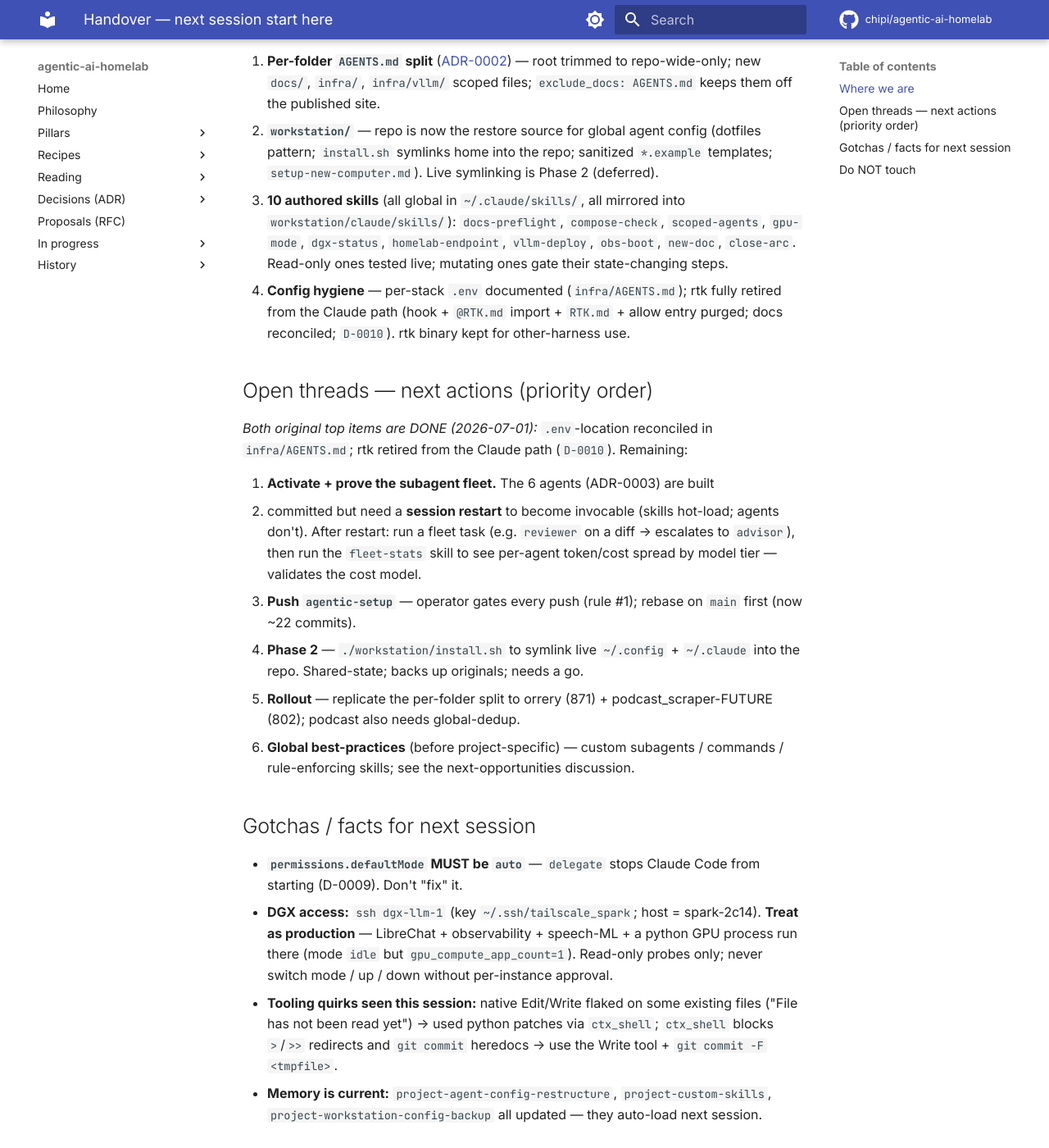
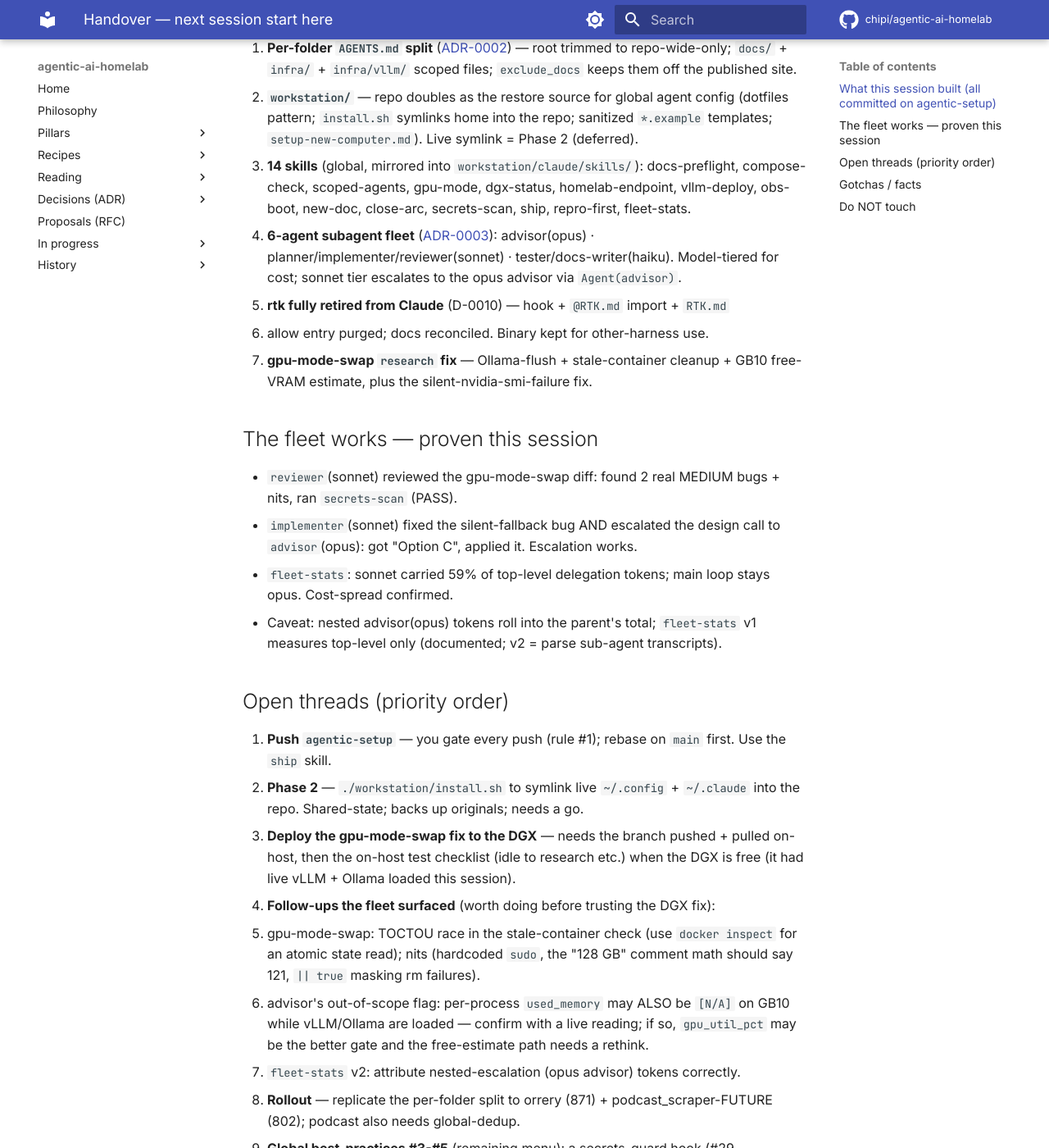
Before and after one commit to chipi/agentic-ai-homelab, an MkDocs documentation site: the page built from docs/wip/HANDOVER.md, in a window 1280 px wide and 1400 px high, scrolled down 301 px. Shown: the whole window at 82% size. Built offline with MkDocs 1.6.1 and Material for MkDocs 9.7.7, drawn with Linux system fonts in a browser that asks for light colours; comment, search, counter and statistics services are not loaded; some of the changed text lies outside the part shown.

Commit message:
docs(wip): session-end handover — fleet built + proven, follow-ups logged
Co-Authored-By: Claude Opus 4.8 (1M context) <noreply@anthropic.com>

```diff
--- a/docs/wip/HANDOVER.md
+++ b/docs/wip/HANDOVER.md
@@ -1,68 +1,79 @@
 # Handover — next session start here
 
-**Written:** 2026-07-01 · **Branch:** `agentic-setup` (15 commits, **NOT pushed**,
-not merged to `main`). Full arc: [`../history/0004-agent-config-and-skills.md`](../history/0004-agent-config-and-skills.md).
+**Updated:** 2026-07-01 (session end) · **Branch:** `agentic-setup` (**NOT pushed**,
+not merged to `main` — run `git log --oneline main..HEAD` for the full list). Full
+arc: [`../history/0004-agent-config-and-skills.md`](../history/0004-agent-config-and-skills.md).
 
-## Where we are
-
-Three connected pieces landed this session, all committed on `agentic-setup`:
+## What this session built (all committed on `agentic-setup`)
 
 1. **Per-folder `AGENTS.md` split** ([ADR-0002](../adr/ADR-0002-agents-md-per-folder-split.md)) —
-   root trimmed to repo-wide-only; new `docs/`, `infra/`, `infra/vllm/` scoped
-   files; `exclude_docs: AGENTS.md` keeps them off the published site.
-2. **`workstation/`** — repo is now the restore source for global agent config
+   root trimmed to repo-wide-only; `docs/` + `infra/` + `infra/vllm/` scoped files;
+   `exclude_docs` keeps them off the published site.
+2. **`workstation/`** — repo doubles as the restore source for global agent config
    (dotfiles pattern; `install.sh` symlinks home into the repo; sanitized
-   `*.example` templates; `setup-new-computer.md`). Live symlinking is Phase 2
-   (deferred).
-3. **10 authored skills** (all global in `~/.claude/skills/`, all mirrored into
-   `workstation/claude/skills/`): `docs-preflight`, `compose-check`,
-   `scoped-agents`, `gpu-mode`, `dgx-status`, `homelab-endpoint`, `vllm-deploy`,
-   `obs-boot`, `new-doc`, `close-arc`. Read-only ones tested live; mutating ones
-   gate their state-changing steps.
-4. **Config hygiene** — per-stack `.env` documented (`infra/AGENTS.md`); rtk
-   fully retired from the Claude path (hook + `@RTK.md` import + `RTK.md` +
-   allow entry purged; docs reconciled; `D-0010`). rtk binary kept for
-   other-harness use.
+   `*.example` templates; `setup-new-computer.md`). Live symlink = Phase 2 (deferred).
+3. **14 skills** (global, mirrored into `workstation/claude/skills/`): docs-preflight,
+   compose-check, scoped-agents, gpu-mode, dgx-status, homelab-endpoint, vllm-deploy,
+   obs-boot, new-doc, close-arc, secrets-scan, ship, repro-first, fleet-stats.
+4. **6-agent subagent fleet** ([ADR-0003](../adr/ADR-0003-subagent-roster.md)):
+   advisor(opus) · planner/implementer/reviewer(sonnet) · tester/docs-writer(haiku).
+   Model-tiered for cost; sonnet tier escalates to the opus advisor via `Agent(advisor)`.
+5. **rtk fully retired from Claude** (D-0010) — hook + `@RTK.md` import + `RTK.md`
+   + allow entry purged; docs reconciled. Binary kept for other-harness use.
+6. **gpu-mode-swap `research` fix** — Ollama-flush + stale-container cleanup + GB10
+   free-VRAM estimate, plus the silent-nvidia-smi-failure fix.
 
-## Open threads — next actions (priority order)
+## The fleet works — proven this session
 
-*Both original top items are DONE (2026-07-01):* `.env`-location reconciled in
-`infra/AGENTS.md`; rtk retired from the Claude path (`D-0010`). Remaining:
+- `reviewer`(sonnet) reviewed the gpu-mode-swap diff: found 2 real MEDIUM bugs +
+  nits, ran `secrets-scan` (PASS).
+- `implementer`(sonnet) fixed the silent-fallback bug AND escalated the design call
+  to `advisor`(opus): got "Option C", applied it. Escalation works.
+- `fleet-stats`: sonnet carried 59% of top-level delegation tokens; main loop stays
+  opus. Cost-spread confirmed.
+- Caveat: nested advisor(opus) tokens roll into the parent's total; `fleet-stats`
+  v1 measures top-level only (documented; v2 = parse sub-agent transcripts).
 
-0. **Activate + prove the subagent fleet.** The 6 agents (ADR-0003) are built
-   + committed but need a **session restart** to become invocable (skills
-   hot-load; agents don't). After restart: run a fleet task (e.g. `reviewer`
-   on a diff → escalates to `advisor`), then run the `fleet-stats` skill to
-   see per-agent token/cost spread by model tier — validates the cost model.
-1. **Push `agentic-setup`** — operator gates every push (rule #1); rebase on
-   `main` first (now ~22 commits).
-2. **Phase 2** — `./workstation/install.sh` to symlink live `~/.config` +
-   `~/.claude` into the repo. Shared-state; backs up originals; needs a go.
-3. **Rollout** — replicate the per-folder split to orrery (871) +
+## Open threads (priority order)
+
+1. **Push `agentic-setup`** — you gate every push (rule #1); rebase on `main` first.
+   Use the `ship` skill.
+2. **Phase 2** — `./workstation/install.sh` to symlink live `~/.config` + `~/.claude`
+   into the repo. Shared-state; backs up originals; needs a go.
+3. **Deploy the gpu-mode-swap fix to the DGX** — needs the branch pushed + pulled
+   on-host, then the on-host test checklist (idle to research etc.) when the DGX is
+   free (it had live vLLM + Ollama loaded this session).
+4. **Follow-ups the fleet surfaced** (worth doing before trusting the DGX fix):
+   - gpu-mode-swap: TOCTOU race in the stale-container check (use `docker inspect`
+     for an atomic state read); nits (hardcoded `sudo`, the "128 GB" comment math
+     should say 121, `|| true` masking rm failures).
+   - advisor's out-of-scope flag: per-process `used_memory` may ALSO be `[N/A]` on
+     GB10 while vLLM/Ollama are loaded — confirm with a live reading; if so,
+     `gpu_util_pct` may be the better gate and the free-estimate path needs a rethink.
+   - `fleet-stats` v2: attribute nested-escalation (opus advisor) tokens correctly.
+5. **Rollout** — replicate the per-folder split to orrery (871) +
    podcast_scraper-FUTURE (802); podcast also needs global-dedup.
-4. **Global best-practices** (before project-specific) — custom subagents /
-   commands / rule-enforcing skills; see the next-opportunities discussion.
+6. **Global best-practices #3-#5** (remaining menu): a secrets-guard hook (#29
+   automation), slash commands (`~/.claude/commands/`), settings hardening.
 
-## Gotchas / facts for next session
+## Gotchas / facts
 
 - **`permissions.defaultMode` MUST be `auto`** — `delegate` stops Claude Code
-  from starting (D-0009). Don't "fix" it.
-- **DGX access:** `ssh dgx-llm-1` (key `~/.ssh/tailscale_spark`; host = spark-2c14).
-  **Treat as production** — LibreChat + observability + speech-ML + a python GPU
-  process run there (mode `idle` but `gpu_compute_app_count=1`). Read-only probes
-  only; never switch mode / up / down without per-instance approval.
-- **Tooling quirks seen this session:** native Edit/Write flaked on some existing
-  files ("File has not been read yet") → used python patches via `ctx_shell`;
-  `ctx_shell` blocks `>`/`>>` redirects and `git commit` heredocs → use the Write
-  tool + `git commit -F <tmpfile>`.
-- **Memory is current:** `project-agent-config-restructure`,
-  `project-custom-skills`, `project-workstation-config-backup` all updated —
-  they auto-load next session.
+  starting (D-0009). Don't "fix" it.
+- **Custom subagents need a session restart** to become invocable (skills hot-load;
+  agents don't). A fresh session re-loads all 6.
+- **DGX = production.** `ssh dgx-llm-1` (key `~/.ssh/tailscale_spark`; host
+  spark-2c14). Live work runs there. Read-only probes only; never switch mode /
+  up / down / restart Ollama without per-instance approval.
+- **Tooling quirks:** native Edit/Write flaked on some existing files ("File has
+  not been read yet") so python patches via `ctx_shell` were used; `ctx_shell`
+  blocks output redirects and `git commit` heredocs, so use Write + `git commit -F`.
+- **Memory current:** the project memories auto-load next session.
 
 ## Do NOT touch
 
-The working tree has a **separate, pre-existing fleet stream** (uncommitted):
+The working tree has a separate, pre-existing fleet stream (uncommitted):
 `LEAN-CTX.md`, `docs/wip/agentic-coding-fleet/`, `docs/wip/*fleet*`,
 `docs/wip/fastcontext-recon-guide.md`, `infra/fastcontext/`, and modified
-`docs/wip/NEXT_STEPS.md` + `infra/vllm/autoresearch/docker-compose.yml`. Not part
-of this session's work — leave it alone unless the operator says otherwise.
+`docs/wip/NEXT_STEPS.md` + `infra/vllm/autoresearch/docker-compose.yml`. Not this
+session's work — leave it alone unless the operator says otherwise.
```
